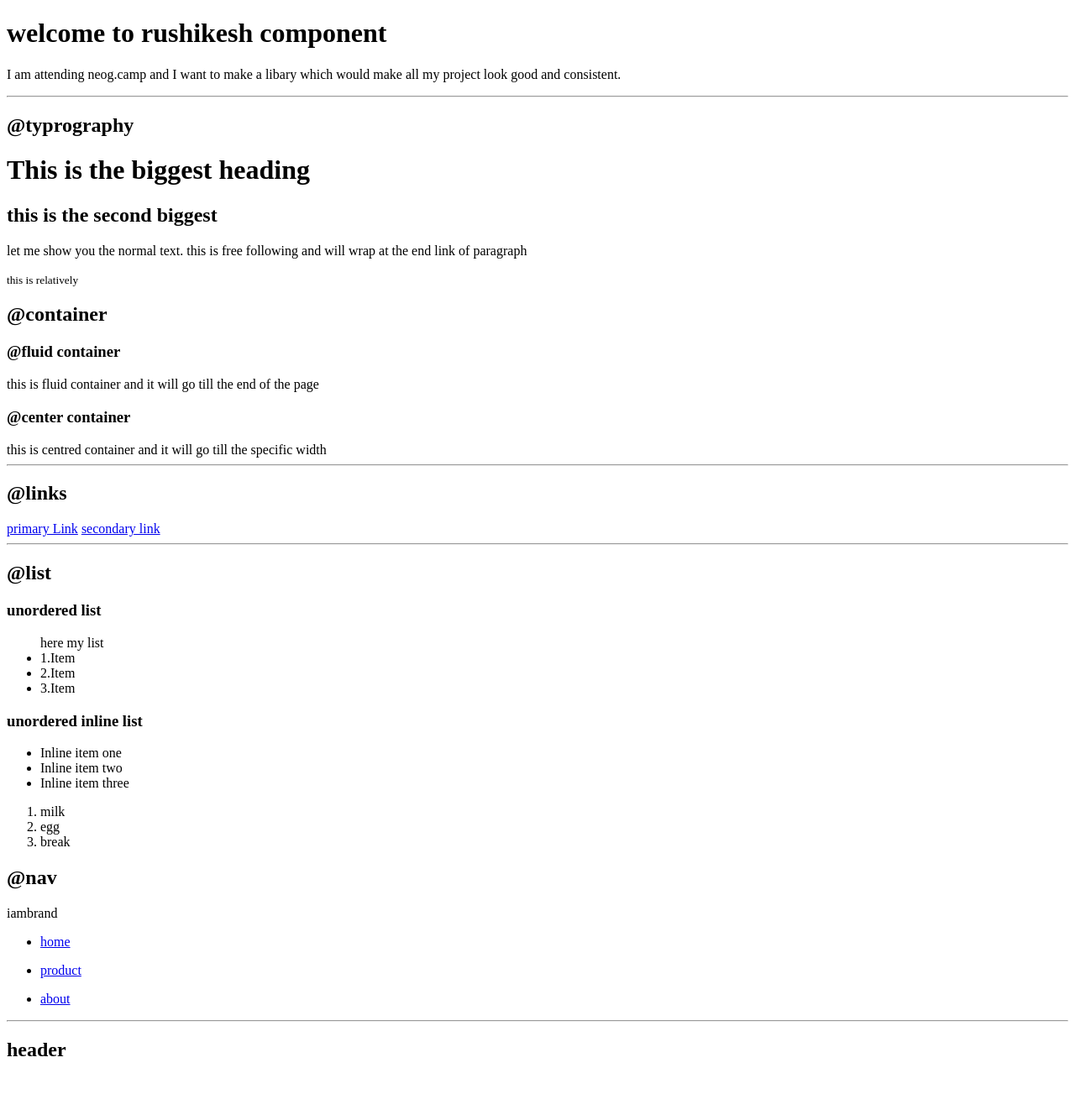
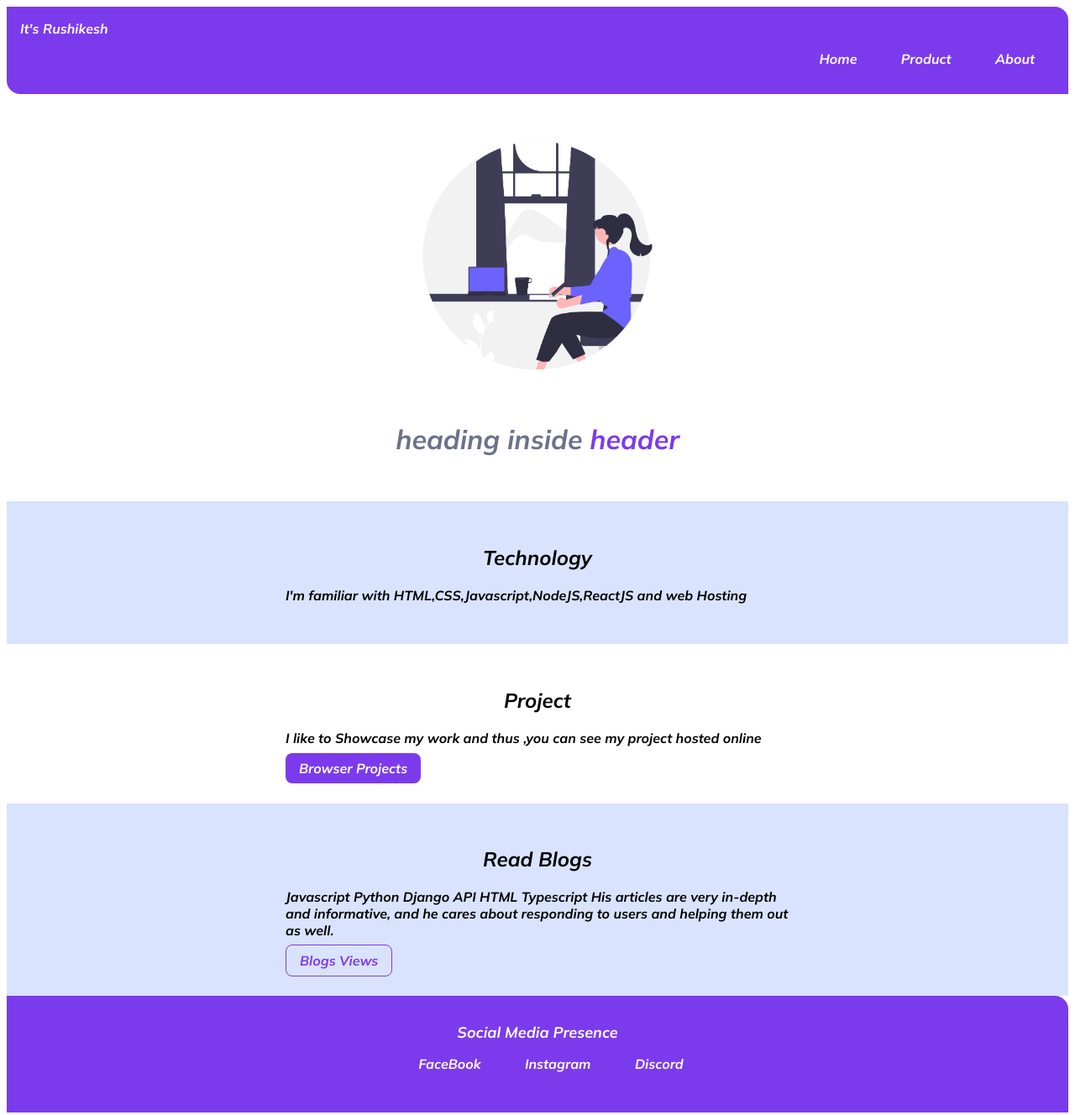
Before and after one commit to Rushikesh222/project-3, a plain HTML site: page index.html in a window 1280 px wide. Shown: the top 1328 px of the page at 84% size. Drawn offline with Linux system fonts and the light colour scheme.

Commit message:
css is start

```diff
--- /dev/null
+++ b/blogs.html
@@ -0,0 +1,41 @@
+<!DOCTYPE html>
+<html lang="en">
+  <head>
+    <meta charset="UTF-8" />
+    <meta http-equiv="X-UA-Compatible" content="IE=edge" />
+    <meta name="viewport" content="width=device-width, initial-scale=1.0" />
+    <link rel="stylesheet" href="./style.css" />
+    <title>Blogs</title>
+  </head>
+  <body>
+    <nav class="navigation container">
+      <div class="nav-brand">It's Rushikesh</div>
+      <ul class="list-out-inline nav-pills">
+        <li class="list-item-inline">
+          <a class="link link-active" href="/">Home</a>
+        </li>
+        <li class="list-item-inline">
+          <a class="link" href="/">Product</a>
+        </li>
+        <li class="list-item-inline">
+          <a class="link" href="/">About</a>
+        </li>
+      </ul>
+    </nav>
+    <header class="hero">
+      <h1 class="hero-headings">
+        My<span class="heading-inverted">Blogs</span>
+      </h1>
+      <h2>
+        Learn JavaScript and React the right way with fun, easy-to-follow
+        tutorials. James writes about React every week.
+
+        <a
+          class="link"
+          href="https://dev.to/mondal10/personal-developer-blogs-to-follow-3j28 "
+          >Mark File</a
+        >
+      </h2>
+    </header>
+  </body>
+</html>
--- a/index.html
+++ b/index.html
@@ -8,12 +8,57 @@
     <title>component library</title>
   </head>
   <body>
-    <h1>welcome to rushikesh component</h1>
-    <p>
-      I am attending neog.camp and I want to make a libary which would make all
-      my project look good and consistent.
-    </p>
-    <hr />
+    <nav class="navigation container">
+      <div class="nav-brand">It's Rushikesh</div>
+      <ul class="list-out-inline nav-pills">
+        <li class="list-item-inline">
+          <a class="link link-active" href="/">Home</a>
+        </li>
+        <li class="list-item-inline">
+          <a class="link" href="/">Product</a>
+        </li>
+        <li class="list-item-inline">
+          <a class="link" href="/">About</a>
+        </li>
+      </ul>
+    </nav>
+    <header class="hero">
+      <img class="hero-img" src="./logo/logo2.png" alt="" />
+      <h1 class="hero-headings">
+        heading inside<span class="heading-inverted"> header</span>
+      </h1>
+    </header>
+    <section class="section ow">
+      <div class="container container-center">
+        <h1>Technology</h1>
+        <p>
+          I'm familiar with HTML,CSS,Javascript,NodeJS,ReactJS and web Hosting
+        </p>
+      </div>
+    </section>
+    <section class="section">
+      <div class="container container-center">
+        <h1>Project</h1>
+        <p>
+          I like to Showcase my work and thus ,you can see my project hosted
+          online
+        </p>
+        <a class="link primary-link" href="./project.html">Browser Projects</a>
+      </div>
+    </section>
+    <section class="section ow">
+      <div class="container container-center">
+        <h1>Read Blogs</h1>
+        <p>
+          Javascript Python Django API HTML Typescript His articles are very
+          in-depth and informative, and he cares about responding to users and
+          helping them out as well.
+        </p>
+        <a class="link secondary-link" href="./blogs.html">Blogs Views</a>
+      </div>
+    </section>
+
+    <!-- <hr />
     <h2>@typrography</h2>
     <h1>This is the biggest heading</h1>
     <h2>this is the second biggest</h2>
@@ -24,21 +69,24 @@
     <small>this is relatively</small>
     <h2>@container</h2>
     <h3>@fluid container</h3>
-    <div>this is fluid container and it will go till the end of the page</div>
+    <div class="container">
+      this is fluid container and it will go till the end of the page
+    </div>
     <h3>@center container</h3>
-    <div>this is centred container and it will go till the specific width</div>
+    <div class="container container-center">
+      this is centred container and it will go till the specific width
+    </div>
     <hr />
     <h2>@links</h2>
-    <a href="https://www.google.com/">primary Link</a>
-    <a href="https://www.google.com/">secondary link</a>
+
     <hr />
     <h2>@list</h2>
     <h3>unordered list</h3>
-    <ul>
+    <ul class="list-non-bullet">
       here my list
-      <li>1.Item</li>
-      <li>2.Item</li>
-      <li>3.Item</li>
+      <li class="list-item-inline">1.Item</li>
+      <li class="list-item-inline">2.Item</li>
+      <li class="list-item-inline">3.Item</li>
     </ul>
     <h3>unordered inline list</h3>
     <ul>
@@ -51,47 +99,14 @@
       <li>egg</li>
       <li>break</li>
     </ol>
-    <h2>@nav</h2>
-    <nav>
-      <div>iambrand</div>
-      <ul>
-        <li>
-          <a href="/">home</a>
-        </li>
-      </ul>
-      <ul>
-        <li>
-          <a href="/">product</a>
-        </li>
-      </ul>
-      <ul>
-        <li>
-          <a href="/">about</a>
-        </li>
-      </ul>
-    </nav>
-    <hr />
-    <h2>header</h2>
-    <header>
-      <img src="./logo/logo2.png" alt="" />
-      <h1>heading insdse header</h1>
-    </header>
-    <hr />
-    <h2>@section</h2>
-    <section>
-      <h3>white section</h3>
-      <p>the means white background</p>
-    </section>
-    <section>
-      <h3>off white section</h3>
-      <p>with gray background</p>
-    </section>
-    <footer>
-      <div>some small heading inside footer</div>
-      <ul>
-        <li>social1</li>
-        <li>social2</li>
-        <li>social3</li>
+    <h2>@nav</h2> -->
+
+    <footer class="footer">
+      <div class="footer-header">Social Media Presence</div>
+      <ul class="social-links">
+        <li class="list-item-inline"><a class="link" href="/"></a>FaceBook</li>
+        <li class="list-item-inline"><a class="link" href="/"></a>Instagram</li>
+        <li class="list-item-inline"><a class="link" href="."></a>Discord</li>
       </ul>
     </footer>
     <script src="./app.js"></script>
--- a/style.css
+++ b/style.css
@@ -0,0 +1,102 @@
+@import url("https://fonts.googleapis.com/css2?family=Mulish:ital,wght@1,700&family=Roboto:ital,wght@1,700&display=swap");
+:root {
+  ---primary-color: #7c3aed;
+  ---drak-gray: #6b728a;
+  ---white-off: #dae3fd;
+}
+
+body {
+  background-color: white;
+  font-family: "Mulish", sans-serif;
+}
+hr {
+  margin: 2rem 0rem;
+}
+.container {
+  padding: 0rem 1rem;
+}
+.container-center {
+  max-width: 600px;
+  margin: auto;
+}
+.link {
+  text-decoration: none;
+  padding: 0.5rem 1rem;
+}
+.primary-link {
+  background-color: var(---primary-color);
+  border-radius: 0.5rem;
+  color: white;
+}
+.secondary-link {
+  color: var(---primary-color);
+  border-radius: 0.5rem;
+  border: 1px solid var(---primary-color);
+}
+
+.list-non-bullet {
+  list-style: none;
+}
+.list-item-inline {
+  display: inline;
+  padding: 0rem 0.5rem;
+}
+
+.navigation {
+  background-color: var(---primary-color);
+  color: white;
+  padding: 1rem;
+  border-top-right-radius: 1rem;
+  border-bottom-left-radius: 1rem;
+}
+.navigation .nav-pills {
+  text-align: right;
+}
+.navigation .link {
+  color: white;
+}
+.navigation .link-active {
+  font-weight: bold;
+}
+.hero {
+  padding: 2rem;
+}
+.hero .hero-img {
+  max-width: 350px;
+  display: block;
+  margin: auto;
+}
+.hero .hero-headings {
+  text-align: center;
+  padding-top: 1rem;
+  color: var(---drak-gray);
+}
+.hero .hero-headings .heading-inverted {
+  color: var(---primary-color);
+}
+.section {
+  padding: 2rem;
+}
+.section h1 {
+  text-align: center;
+}
+.ow {
+  background-color: var(---white-off);
+}
+.footer {
+  background-color: var(---primary-color);
+  padding: 2rem 1rem;
+  text-align: center;
+  color: white;
+  border-top-right-radius: 1rem;
+}
+.footer .footer-header {
+  font-weight: bold;
+  font-size: large;
+}
+.footer .link {
+  color: white;
+}
+.footer ul {
+  padding-inline-start: 0px;
+}
```
Also changed, not shown: project.html (added, +26 -0 lines).
